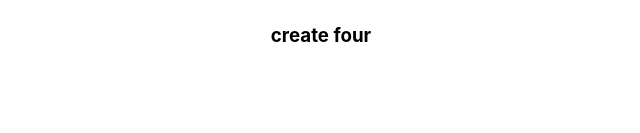
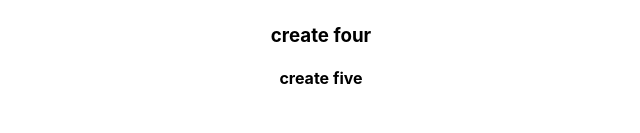
Before and after one commit to banothuvishnuvardhan/Batch2303PulseRep, a React (Create React App) app: page / in a window 1280 px wide. Shown: the part 167-300 px from the top of the page, without its empty margins (319-959 px from the left). Built offline with nearby package versions, Linux system fonts and the light colour scheme.

Commit message:
create five

```diff
--- a/src/App.js
+++ b/src/App.js
@@ -8,6 +8,7 @@ function App() {
     <h1>create two</h1>
     <h2>create three</h2>
     <h3>create four</h3>
+    <h4>create five</h4>
     </div>
   );
 }
```
